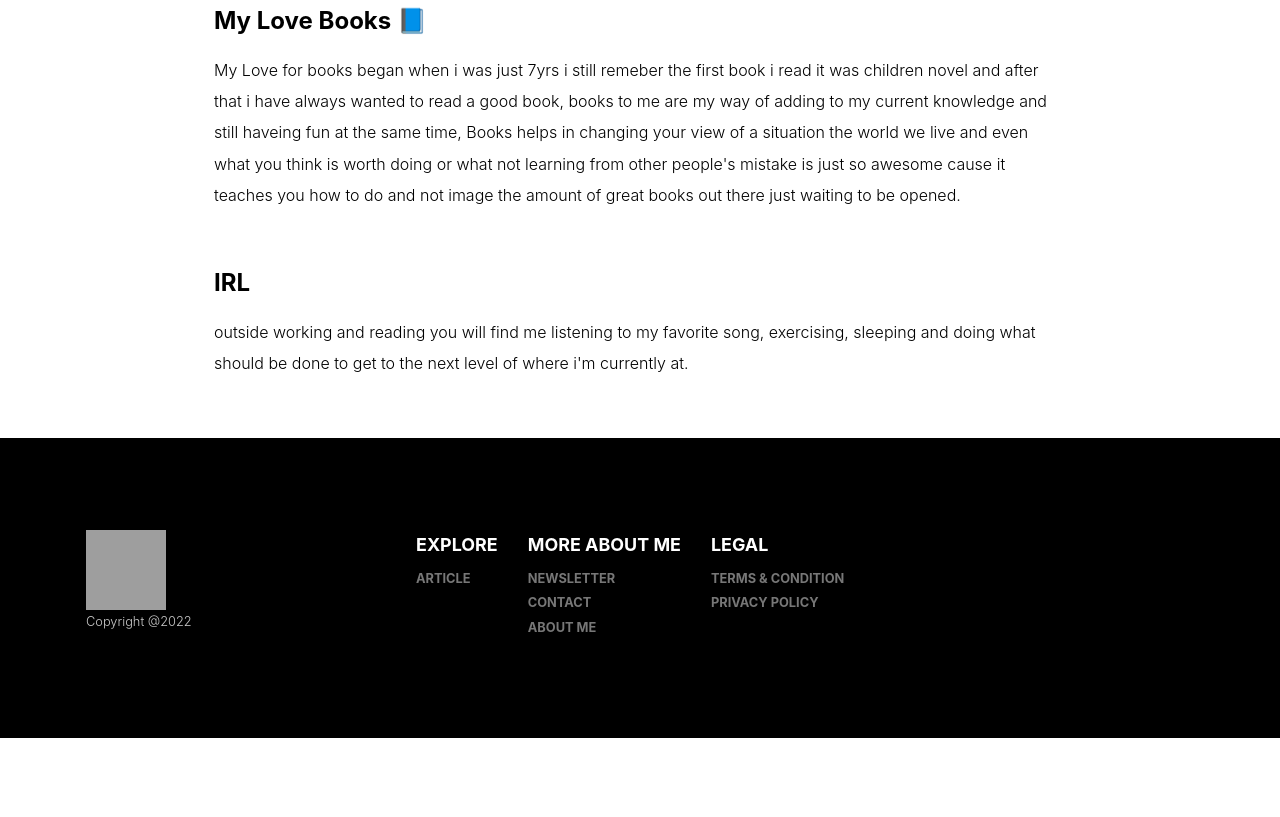
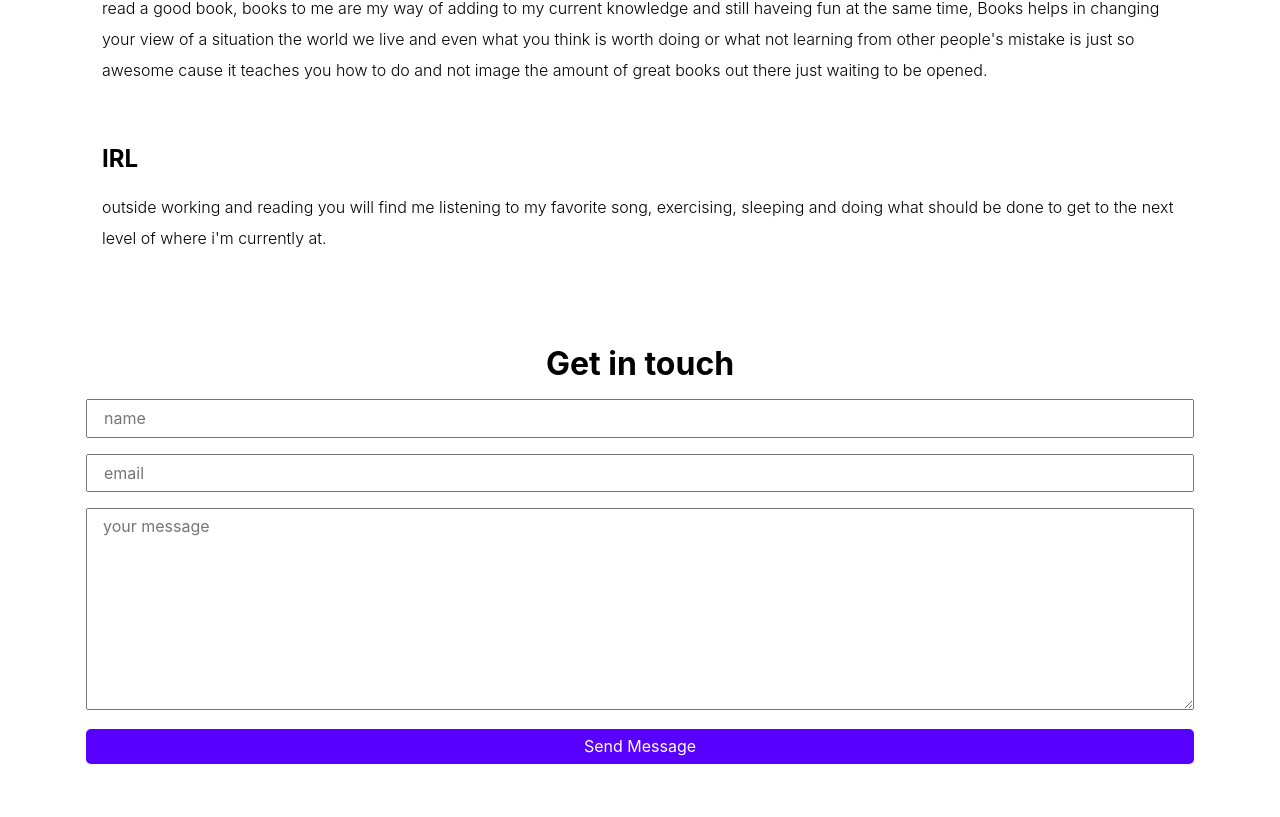
Before and after one commit to Danieltrue/my-current, a Gatsby site: page /about in a window 1280 px wide. Shown: the part 1327-2144 px from the top of the page. Before the commit the page ends 2065 px from the top, so only its background shows below. Built offline with nearby package versions, Linux system fonts and the light colour scheme; Gatsby itself is replaced by a stand-in of ours; grey boxes are pictures that could not be loaded.

Commit message:
added responsivity

```diff
--- a/gatsby-config.js
+++ b/gatsby-config.js
@@ -3,7 +3,7 @@ module.exports = {
     title: `Besignq`,
     description: `The Blog `,
     author: `@gatsbyjs`,
-    siteUrl: `https://gatsbystarterdefaultsource.gatsbyjs.io/`,
+    siteUrl: `https://www.besignq.com/`,
   },
   plugins: [
     {
@@ -22,6 +22,7 @@ module.exports = {
       },
     },
     `gatsby-plugin-react-helmet`,
+    `gatsby-plugin-sitemap`,
     `gatsby-plugin-image`,
     {
       resolve: `gatsby-source-filesystem`,
--- a/package.json
+++ b/package.json
@@ -17,6 +17,7 @@
     "gatsby-plugin-react-helmet": "^5.11.0",
     "gatsby-plugin-react-svg": "^3.1.0",
     "gatsby-plugin-sharp": "^4.11.1",
+    "gatsby-plugin-sitemap": "^5.18.1",
     "gatsby-plugin-styled-components": "^5.13.0",
     "gatsby-source-filesystem": "^4.11.1",
     "gatsby-transformer-remark": "^5.13.0",
@@ -43,5 +44,4 @@
     "clean": "gatsby clean",
     "test": "echo \"Write tests! -> https://gatsby.dev/unit-testing\" && exit 1"
   }
-
 }
--- a/src/components/footer/footer.css.js
+++ b/src/components/footer/footer.css.js
@@ -2,7 +2,7 @@ import styled from "styled-components"
 
 const Footerstyle = styled.nav`
   width: 100%;
-  height: 300px;
+  min-height: 300px;
   background-color: #000000;
   margin-top: 1rem;
   .row {
@@ -64,6 +64,26 @@ const Footerstyle = styled.nav`
       }
     }
   }
+
+  @media screen and (min-width: 500px) {
+    & {
+      .row {
+        main {
+          align-items: center;
+          .footer {
+            width: 100%;
+            font-size: 90%;
+            flex-direction: column;
+            align-items: flex-start;
+            margin-top: 20px;
+            margin-left: -25px;
+            div {
+            }
+          }
+        }
+      }
+    }
+  }
 `
 
 export default Footerstyle
--- a/src/components/form/form.css.js
+++ b/src/components/form/form.css.js
@@ -36,6 +36,12 @@ const Formstyle = styled.form`
       }
     }
   }
+
+  @media screen and (min-width: 500px) {
+    & {
+      width: 100%;
+    }
+  }
 `
 
 export default Formstyle
--- a/src/pages/about.js
+++ b/src/pages/about.js
@@ -2,6 +2,7 @@ import React from "react"
 import Nav from "../components/nav/nav.com"
 import Footer from "../components/footer/footer.com"
 import Layout from "../components/layout"
+import Form from "../components/form/form.com"
 import Aboutstyle from "./style/about.css"
 import { Link } from "gatsby"
 
@@ -107,6 +108,9 @@ const About = () => {
             </div>
           </main>
         </div>
+        <main className="row">
+          <Form />
+        </main>
         <Footer />
       </Layout>
     </Aboutstyle>
--- a/src/pages/global.js
+++ b/src/pages/global.js
@@ -36,7 +36,9 @@ const Global = createGlobalStyle`
   .article-menu {
     display: flex;
     justify-content: space-between ;
-  flex-wrap: wrap;  }
+  flex-wrap: wrap;
+min-height: 600px;
+}
 
 
   html {
@@ -44,6 +46,10 @@ const Global = createGlobalStyle`
     text-rendering:optimizeLegibility ;
     font-weight: 300;
     color: var(--font-color);
+  }
+
+  body {
+    overflow-x: hidden;
   }
 
   a {
--- a/src/pages/style/about.css.js
+++ b/src/pages/style/about.css.js
@@ -8,8 +8,7 @@ const Aboutstyle = styled.section`
     main {
       h2 {
         font-size: 200%;
-        color: var(--brand-clr);
-        font-family: var(--monospace);
+        font-family: var(--serif);
       }
       .image {
         padding: 0 2rem;
@@ -27,7 +26,6 @@ const Aboutstyle = styled.section`
 
       .about-p {
         margin-bottom: 40px;
-        padding: 0 7rem;
         h5 {
           font-size: 150%;
           margin-bottom: 20px;
@@ -45,6 +43,14 @@ const Aboutstyle = styled.section`
       }
     }
   }
+
+  @media screen and (min-width: 500px) {
+    & {
+      .about-p {
+        padding: 0 0;
+      }
+    }
+  }
 `
 
 export default Aboutstyle
```
Also changed, not shown: src/components/blogbox/blogcom.css.js (+10 -1 lines), src/components/topic/topic.css.js (+9 -0 lines), 1 other file.
